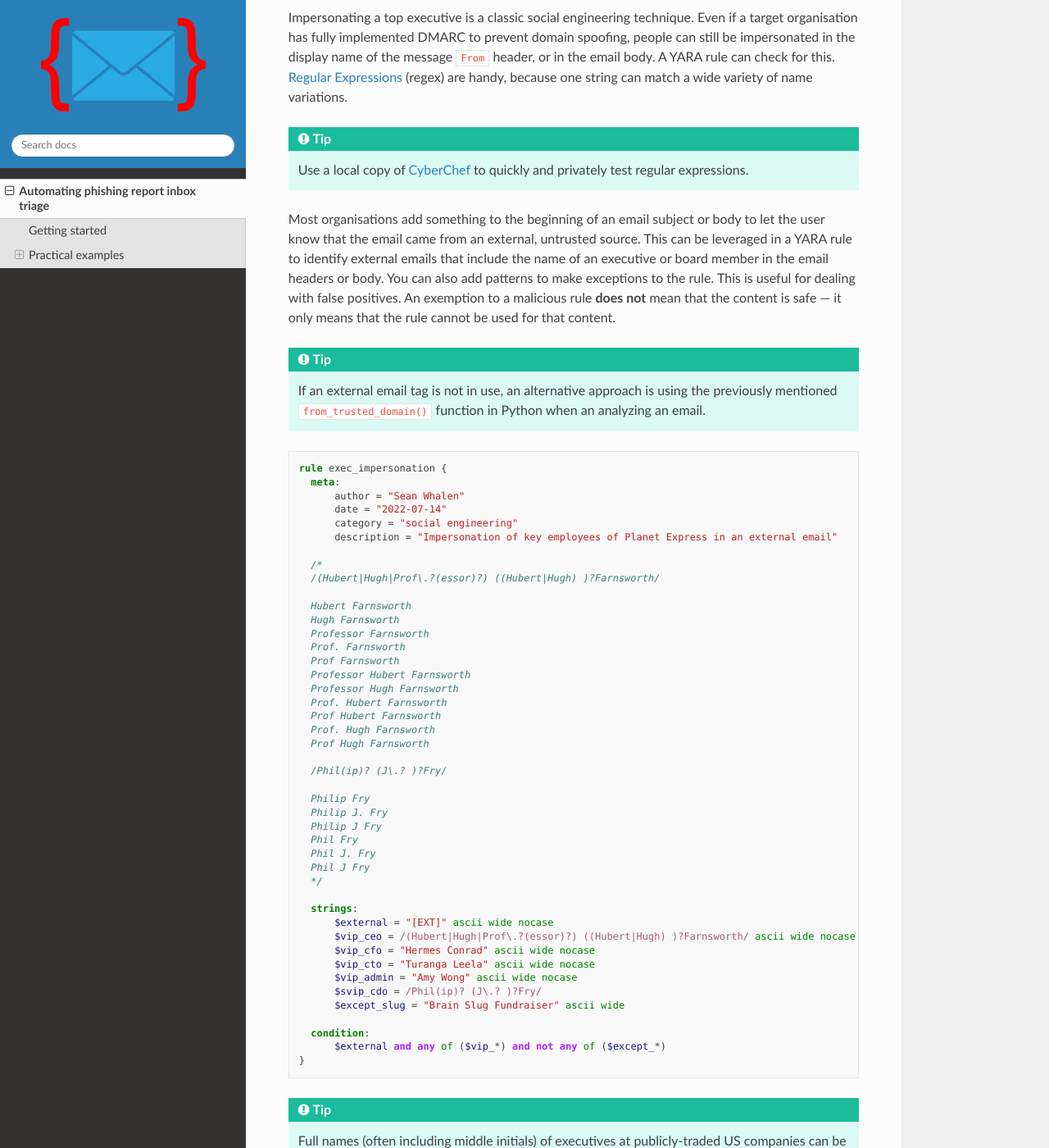
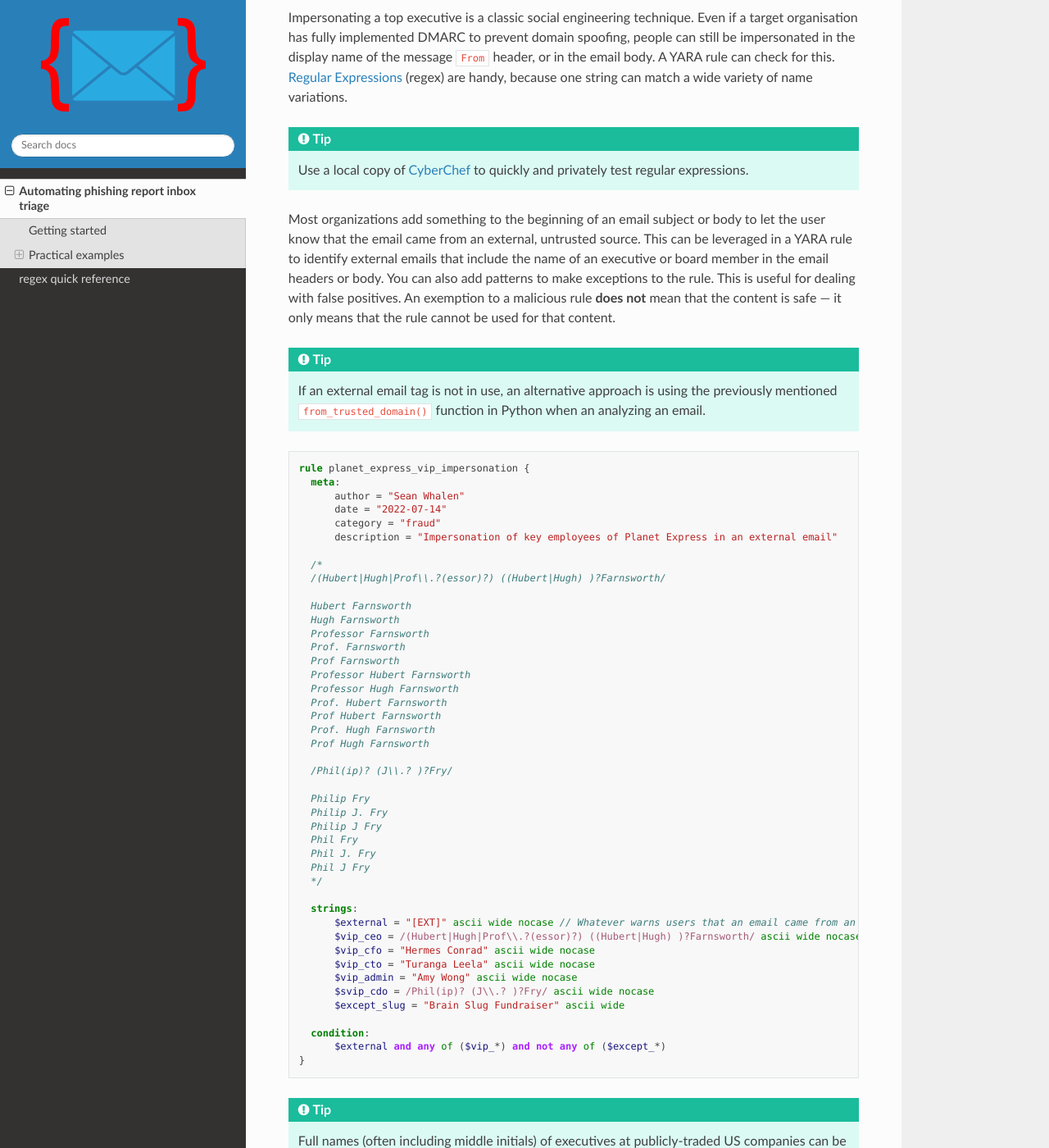
Before and after one commit to seanthegeek/yaramail, a Sphinx documentation site: the page built from docs/source/phishing.md, in a window 1280 px wide and 1400 px high, scrolled down 2933 px. Shown: the whole window at 82% size. Built offline with Sphinx 7.4.7 and the Read the Docs theme 2.0.0, drawn with Linux system fonts in a browser that asks for light colours; some of the changed text lies outside the part shown.

Commit message:
Update documentation

````diff
--- a/docs/source/phishing.md
+++ b/docs/source/phishing.md
@@ -155,7 +155,7 @@
 regular expressions.
 ```
 
-Most organisations add something to the beginning of an email subject or body
+Most organizations add something to the beginning of an email subject or body
 to let the user know that the email came from an external, untrusted source.
 This can be leveraged in a YARA rule to identify external emails that include
 the name of an executive or board member in the email headers or body. You can
@@ -171,15 +171,15 @@
 ```
 
 ```yara
-rule exec_impersonation {
+rule planet_express_vip_impersonation {
   meta:
       author = "Sean Whalen"
       date = "2022-07-14"
-      category = "social engineering"
+      category = "fraud"
       description = "Impersonation of key employees of Planet Express in an external email"
 
   /*
-  /(Hubert|Hugh|Prof\.?(essor)?) ((Hubert|Hugh) )?Farnsworth/
+  /(Hubert|Hugh|Prof\\.?(essor)?) ((Hubert|Hugh) )?Farnsworth/
 
   Hubert Farnsworth
   Hugh Farnsworth
@@ -193,7 +193,7 @@
   Prof. Hugh Farnsworth
   Prof Hugh Farnsworth
 
-  /Phil(ip)? (J\.? )?Fry/
+  /Phil(ip)? (J\\.? )?Fry/
 
   Philip Fry
   Philip J. Fry
@@ -204,12 +204,12 @@
   */
 
   strings:
-      $external = "[EXT]" ascii wide nocase
-      $vip_ceo = /(Hubert|Hugh|Prof\.?(essor)?) ((Hubert|Hugh) )?Farnsworth/ ascii wide nocase
+      $external = "[EXT]" ascii wide nocase // Whatever warns users that an email came from an external source
+      $vip_ceo = /(Hubert|Hugh|Prof\\.?(essor)?) ((Hubert|Hugh) )?Farnsworth/ ascii wide nocase
       $vip_cfo = "Hermes Conrad" ascii wide nocase
       $vip_cto = "Turanga Leela" ascii wide nocase
       $vip_admin = "Amy Wong" ascii wide nocase
-      $svip_cdo = /Phil(ip)? (J\.? )?Fry/
+      $svip_cdo = /Phil(ip)? (J\\.? )?Fry/ ascii wide nocase
       $except_slug = "Brain Slug Fundraiser" ascii wide
 
   condition:
@@ -336,16 +336,15 @@
     pass
 
 
-malicious_verdicts = ["social engineering", "credential harvesting",
-                      "fraud", "malware"]
+malicious_verdicts = ["credential harvesting", "fraud", "malware"]
 
 # Load list of trusted domains that require a safe YARA rule too
 with open("trusted_domains_yara_required.txt") as trusted_domains_file:
-    yara_required_trusted_domains = trusted_domains_file.read().split("\n")
+    yara_required_trusted_domains = trusted_domains_file.read().split("\\n")
 
 # Load list of trusted domains that *do not* require a safe YARA
 with open("trusted_domains.txt") as trusted_domains_file:
-    trusted_domains = trusted_domains_file.read().split("\n")
+    trusted_domains = trusted_domains_file.read().split("\\n")
 
 # Initialize the scanner
 scanner = None  # Avoid an IDE warning
````
Also changed, not shown: other parts of docs/source/phishing.md (+2 -2 lines), docs/source/index.md (+1 -0 lines), docs/source/regex.md (added, +27 -0 lines).
